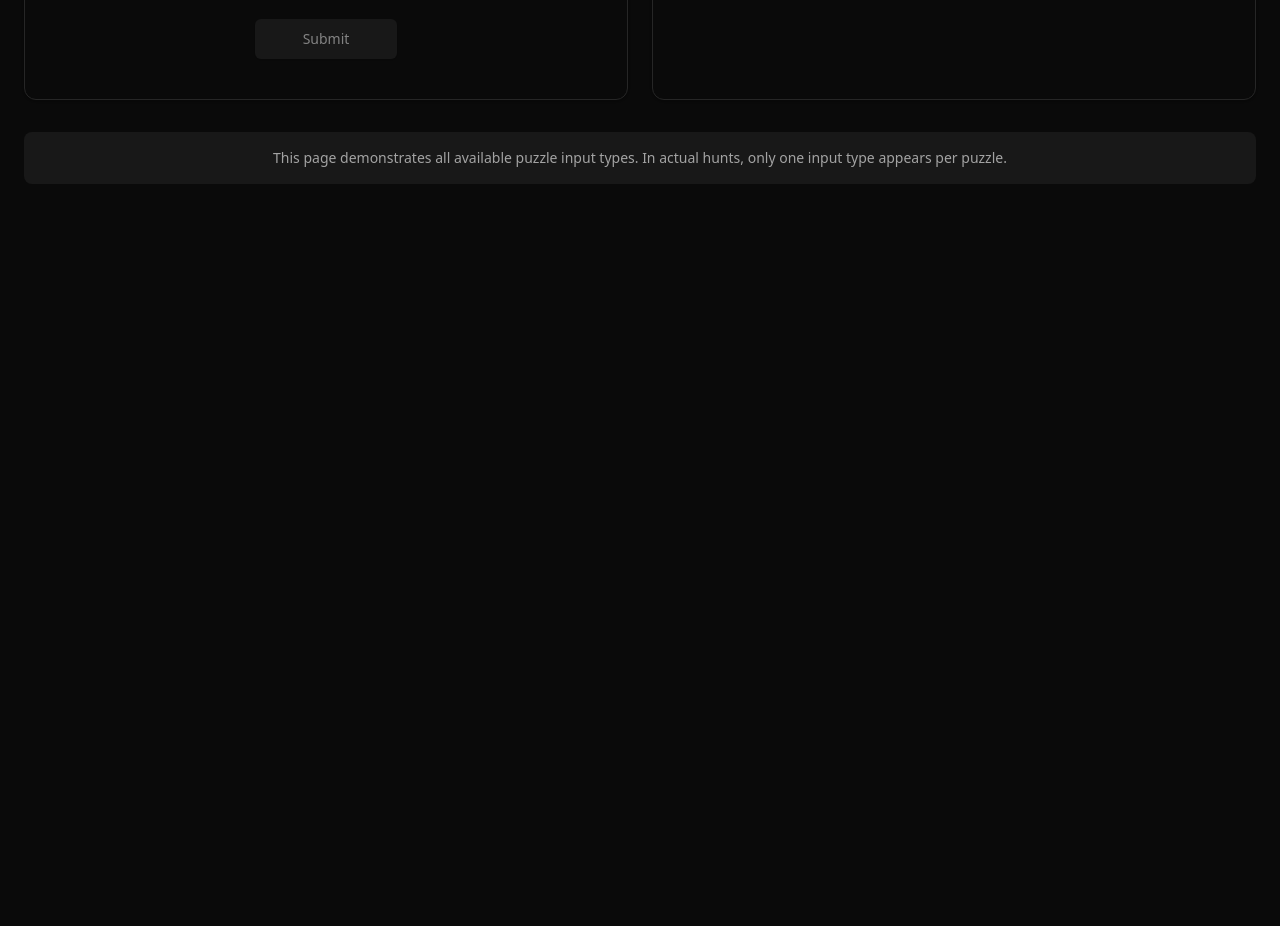
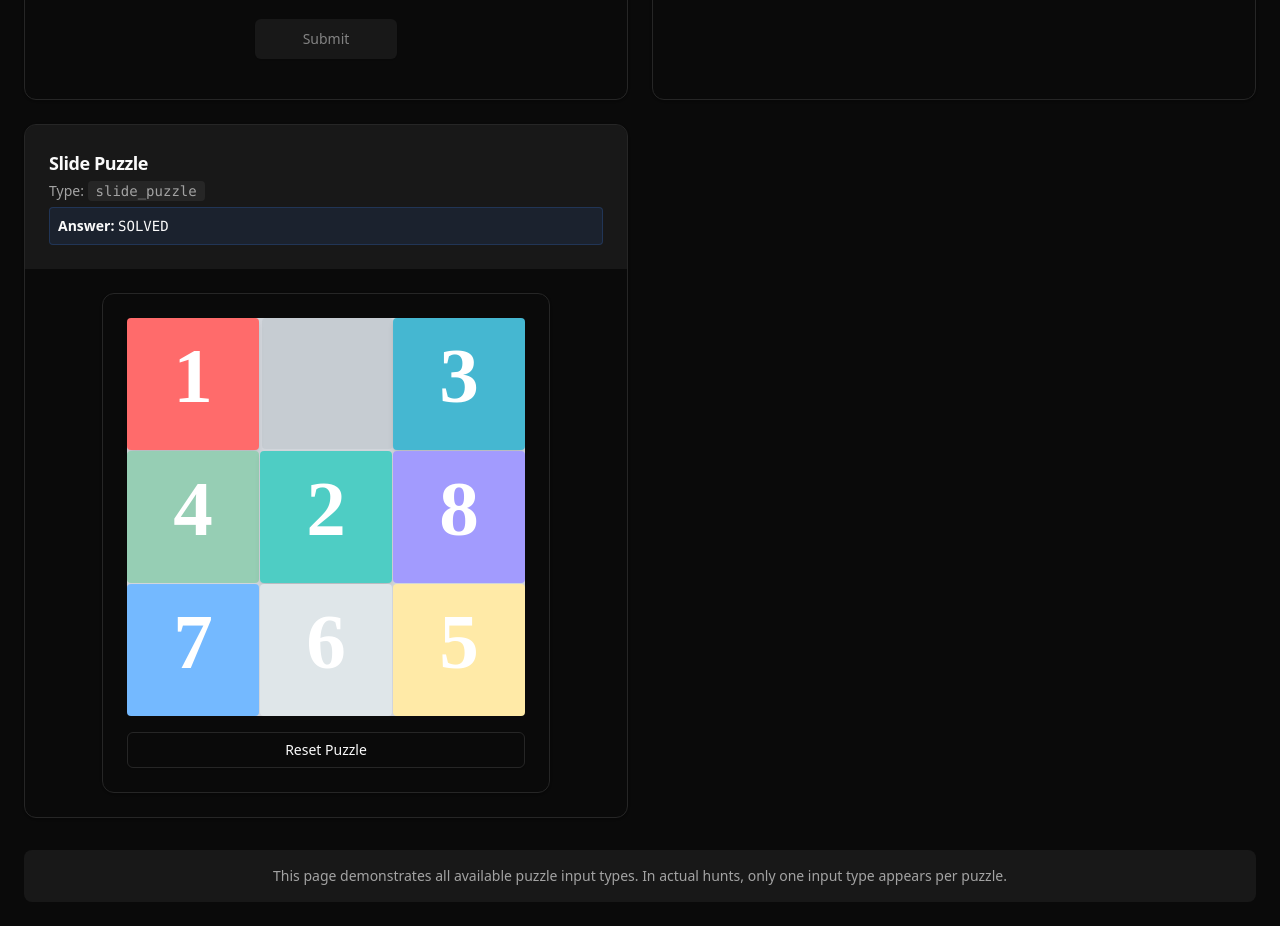
Before and after one commit to emriedel/seattle-puzzle-hunt, a Next.js app: page /test/puzzles in a window 1280 px wide. Shown: the part 2620-3546 px from the top of the page. Before the commit the page ends 2828 px from the top, so only its background shows below. Built offline with nearby package versions, Linux system fonts and the light colour scheme.

Commit message:
Added slider puzzle

```diff
--- a/app/api/session/[sessionId]/validate-puzzle/route.ts
+++ b/app/api/session/[sessionId]/validate-puzzle/route.ts
@@ -27,6 +27,9 @@ function normalizeAnswer(answer: string, puzzleType: string, answerLength: numbe
   } else if (puzzleType === 'tile_word') {
     // Tile word - strip non-alpha, uppercase (like word_code)
     return answer.replace(/[^a-zA-Z]/g, '').toUpperCase();
+  } else if (puzzleType === 'slide_puzzle') {
+    // Slide puzzle - auto-validates when solved, answer should be 'SOLVED'
+    return answer.toUpperCase().trim();
   }
   return answer;
 }
--- a/app/hunts/[huntId]/play/page.tsx
+++ b/app/hunts/[huntId]/play/page.tsx
@@ -13,6 +13,7 @@ import DirectionalPadInput from '@/components/DirectionalPadInput';
 import SimonPatternInput from '@/components/SimonPatternInput';
 import MorseCodeInput from '@/components/MorseCodeInput';
 import TileWordBuilderInput from '@/components/TileWordBuilderInput';
+import SlidePuzzleInput from '@/components/SlidePuzzleInput';
 import { Button } from '@/components/ui/button';
 import { Card, CardContent, CardHeader, CardTitle } from '@/components/ui/card';
 
@@ -399,6 +400,15 @@ export default function PlayPage() {
                     disabled={isChecking}
                   />
                 )}
+
+                {/* Slide puzzle */}
+                {currentLocation.puzzleType === 'slide_puzzle' && (
+                  <SlidePuzzleInput
+                    imagePath={currentLocation.puzzleImage || '/puzzle-images/default.jpg'}
+                    onSubmit={submitPuzzleAnswer}
+                    disabled={isChecking}
+                  />
+                )}
               </div>
             </CardContent>
           </Card>
--- a/app/test/puzzles/page.tsx
+++ b/app/test/puzzles/page.tsx
@@ -12,6 +12,7 @@ import DirectionalPadInput from '@/components/DirectionalPadInput';
 import SimonPatternInput from '@/components/SimonPatternInput';
 import MorseCodeInput from '@/components/MorseCodeInput';
 import TileWordBuilderInput from '@/components/TileWordBuilderInput';
+import SlidePuzzleInput from '@/components/SlidePuzzleInput';
 
 interface PuzzleTest {
   name: string;
@@ -117,6 +118,17 @@ export default function PuzzleTestPage() {
         />
       ),
     },
+    {
+      name: 'Slide Puzzle',
+      type: 'slide_puzzle',
+      answer: 'SOLVED',
+      component: (
+        <SlidePuzzleInput
+          imagePath="/puzzle-images/test-puzzle.svg"
+          onSubmit={(ans) => handleTest('slide_puzzle', ans, 'SOLVED')}
+        />
+      ),
+    },
   ];
 
   return (
--- /dev/null
+++ b/components/SlidePuzzleInput.tsx
@@ -0,0 +1,231 @@
+'use client';
+
+import { useState, useEffect, useCallback } from 'react';
+import { Button } from '@/components/ui/button';
+import { Card } from '@/components/ui/card';
+
+interface SlidePuzzleInputProps {
+  imagePath: string;
+  onSubmit: (answer: string) => void;
+  disabled?: boolean;
+}
+
+// Tile positions: 0-8, where 8 is the empty space
+type TilePosition = number[];
+
+const SOLVED_STATE = [0, 1, 2, 3, 4, 5, 6, 7, 8];
+const SCRAMBLE_MOVES = 25; // 20-30 range
+
+export default function SlidePuzzleInput({
+  imagePath,
+  onSubmit,
+  disabled = false,
+}: SlidePuzzleInputProps) {
+  const [tiles, setTiles] = useState<TilePosition>(SOLVED_STATE);
+  const [emptyIndex, setEmptyIndex] = useState(8);
+  const [hasStarted, setHasStarted] = useState(false);
+
+  // Get row and column from index (0-8)
+  const getRowCol = (index: number) => ({
+    row: Math.floor(index / 3),
+    col: index % 3,
+  });
+
+  // Check if two positions are adjacent
+  const isAdjacent = (index1: number, index2: number) => {
+    const pos1 = getRowCol(index1);
+    const pos2 = getRowCol(index2);
+    const rowDiff = Math.abs(pos1.row - pos2.row);
+    const colDiff = Math.abs(pos1.col - pos2.col);
+    return (rowDiff === 1 && colDiff === 0) || (rowDiff === 0 && colDiff === 1);
+  };
+
+  // Get valid adjacent positions to empty space
+  const getValidMoves = (emptyPos: number) => {
+    const moves: number[] = [];
+    for (let i = 0; i < 9; i++) {
+      if (isAdjacent(i, emptyPos)) {
+        moves.push(i);
+      }
+    }
+    return moves;
+  };
+
+  // Check if puzzle is solved
+  const isSolved = (currentTiles: TilePosition) => {
+    return currentTiles.every((tile, index) => tile === SOLVED_STATE[index]);
+  };
+
+  // Count inversions for solvability check
+  const countInversions = (arr: number[]) => {
+    let inversions = 0;
+    const filtered = arr.filter((x) => x !== 8); // Exclude empty space
+    for (let i = 0; i < filtered.length - 1; i++) {
+      for (let j = i + 1; j < filtered.length; j++) {
+        if (filtered[i] > filtered[j]) {
+          inversions++;
+        }
+      }
+    }
+    return inversions;
+  };
+
+  // Check if configuration is solvable (for 3x3, even inversions = solvable)
+  const isSolvable = (arr: number[]) => {
+    return countInversions(arr) % 2 === 0;
+  };
+
+  // Scramble the puzzle with valid random moves
+  const scramblePuzzle = useCallback(() => {
+    let currentTiles = [...SOLVED_STATE];
+    let currentEmpty = 8;
+
+    for (let i = 0; i < SCRAMBLE_MOVES; i++) {
+      const validMoves = getValidMoves(currentEmpty);
+      const randomMove = validMoves[Math.floor(Math.random() * validMoves.length)];
+
+      // Swap
+      [currentTiles[currentEmpty], currentTiles[randomMove]] =
+        [currentTiles[randomMove], currentTiles[currentEmpty]];
+      currentEmpty = randomMove;
+    }
+
+    // Verify it's solvable (should always be with valid moves)
+    if (!isSolvable(currentTiles)) {
+      console.warn('Generated unsolvable puzzle, regenerating...');
+      return scramblePuzzle();
+    }
+
+    setTiles(currentTiles);
+    setEmptyIndex(currentEmpty);
+    setHasStarted(true);
+  }, []);
+
+  // Initialize puzzle on mount
+  useEffect(() => {
+    if (!hasStarted) {
+      scramblePuzzle();
+    }
+  }, [hasStarted, scramblePuzzle]);
+
+  // Handle tile click
+  const handleTileClick = (clickedIndex: number) => {
+    if (disabled || clickedIndex === emptyIndex) return;
+    if (!isAdjacent(clickedIndex, emptyIndex)) return;
+
+    // Swap clicked tile with empty space
+    const newTiles = [...tiles];
+    [newTiles[emptyIndex], newTiles[clickedIndex]] =
+      [newTiles[clickedIndex], newTiles[emptyIndex]];
+
+    setTiles(newTiles);
+    setEmptyIndex(clickedIndex);
+
+    // Check if solved
+    if (isSolved(newTiles)) {
+      setTimeout(() => {
+        onSubmit('SOLVED');
+      }, 500); // Small delay to show final animation
+    }
+  };
+
+  // Reset puzzle
+  const handleReset = () => {
+    scramblePuzzle();
+  };
+
+  // Get background position for each tile (based on tile value, not position)
+  const getTileStyle = (tileValue: number, currentIndex: number) => {
+    if (tileValue === 8) return {}; // Empty tile
+
+    // Background position based on the tile's VALUE (which section of image)
+    const row = Math.floor(tileValue / 3);
+    const col = tileValue % 3;
+
+    // Current position in grid
+    const currentRow = Math.floor(currentIndex / 3);
+    const currentCol = currentIndex % 3;
+
+    // Calculate exact pixel positions more reliably
+    const tilePercent = 100 / 3; // 33.333...%
+    const gapPercent = 0.25; // Small gap percentage
+
+    return {
+      backgroundImage: `url(${imagePath})`,
+      backgroundSize: '300%',
+      backgroundPosition: `${-col * 100}% ${-row * 100}%`,
+      position: 'absolute' as const,
+      width: `calc(${tilePercent}% - ${gapPercent}%)`,
+      height: `calc(${tilePercent}% - ${gapPercent}%)`,
+      left: `calc(${currentCol * tilePercent}% + ${currentCol * gapPercent / 3}%)`,
+      top: `calc(${currentRow * tilePercent}% + ${currentRow * gapPercent / 3}%)`,
+      transition: 'left 0.3s ease-in-out, top 0.3s ease-in-out',
+      zIndex: 1,
+      willChange: 'left, top',
+    };
+  };
+
+  return (
+    <Card className="w-full max-w-md mx-auto p-6 space-y-4">
+      {/* Puzzle Grid */}
+      <div className="relative w-full aspect-square bg-gray-300 p-1 rounded-lg">
+        {/* Render only the 8 actual tiles (not the empty space) */}
+        {tiles
+          .map((tileValue, index) => ({ tileValue, index }))
+          .filter(({ tileValue }) => tileValue !== 8)
+          .map(({ tileValue, index }) => {
+            const isClickable = isAdjacent(index, emptyIndex) && !disabled;
+
+            return (
+              <button
+                key={tileValue}
+                onClick={() => handleTileClick(index)}
+                disabled={!isClickable}
+                className={`
+                  rounded overflow-hidden bg-white
+                  ${isClickable ? 'cursor-pointer hover:brightness-110 shadow-md hover:shadow-lg' : 'cursor-default'}
+                `}
+                style={getTileStyle(tileValue, index)}
+                aria-label={`Tile ${tileValue + 1}`}
+              >
+                {/* Optional: show tile number for debugging */}
+                {/* <div className="absolute top-0 left-0 bg-black/50 text-white text-xs px-1">
+                  {tileValue}
+                </div> */}
+              </button>
+            );
+          })}
+
+        {/* Empty space - invisible but shows where the gap is */}
+        <div
+          className="absolute rounded bg-gray-400/20 pointer-events-none"
+          style={{
+            width: `calc(33.333% - 0.333%)`,
+            height: `calc(33.333% - 0.333%)`,
+            left: `calc(${(emptyIndex % 3) * 33.666}% + ${(emptyIndex % 3) * 0.25}%)`,
+            top: `calc(${Math.floor(emptyIndex / 3) * 33.666}% + ${Math.floor(emptyIndex / 3) * 0.25}%)`,
+          }}
+        />
+      </div>
+
+      {/* Controls */}
+      <div className="flex gap-2">
+        <Button
+          onClick={handleReset}
+          disabled={disabled}
+          variant="outline"
+          className="flex-1"
+        >
+          Reset Puzzle
+        </Button>
+      </div>
+
+      {/* Solved indicator */}
+      {isSolved(tiles) && (
+        <div className="text-center text-green-600 font-semibold animate-pulse">
+          Puzzle Solved!
+        </div>
+      )}
+    </Card>
+  );
+}
--- a/data/hunts/phinney_phantom.json
+++ b/data/hunts/phinney_phantom.json
@@ -1,8 +1,8 @@
 {
   "id": "phinney_phantom",
-  "title": "Phinney Ridge: The Phantom Hunt",
+  "title": "The Phinney Phantom",
   "neighborhood": "Phinney Ridge",
-  "description": "Coming soon! A mysterious hunt through Phinney Ridge's hidden corners. Follow ghostly clues through this charming neighborhood.",
+  "description": "Someone has been leaving strange puzzles around the Phinney Ridge neighborhood. Can you help figure out what's going on?",
   "estimated_time_minutes": 60,
   "global_location_radius_meters": 40,
   "locations": [
```
Also changed, not shown: public/puzzle-images/README.md (added), public/puzzle-images/test-puzzle.svg (added), 1 other file (tests, documents, lock files or other folders).
